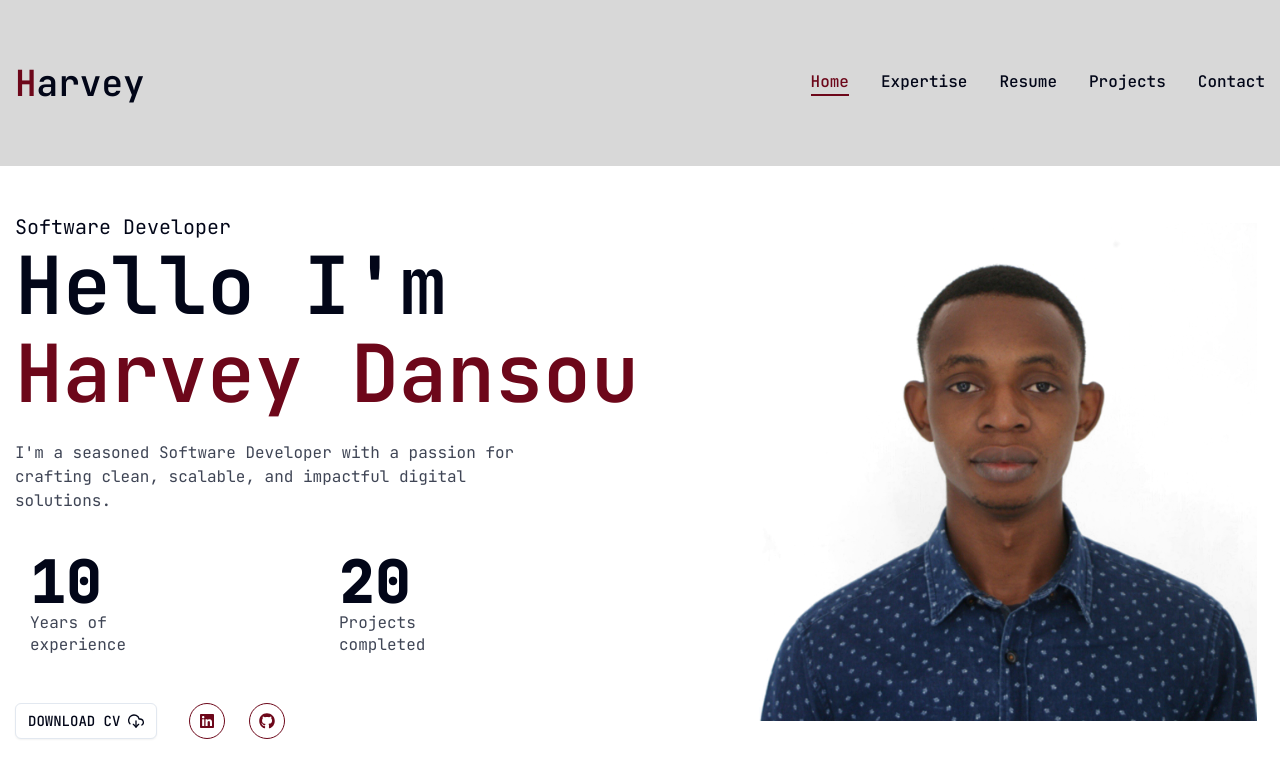
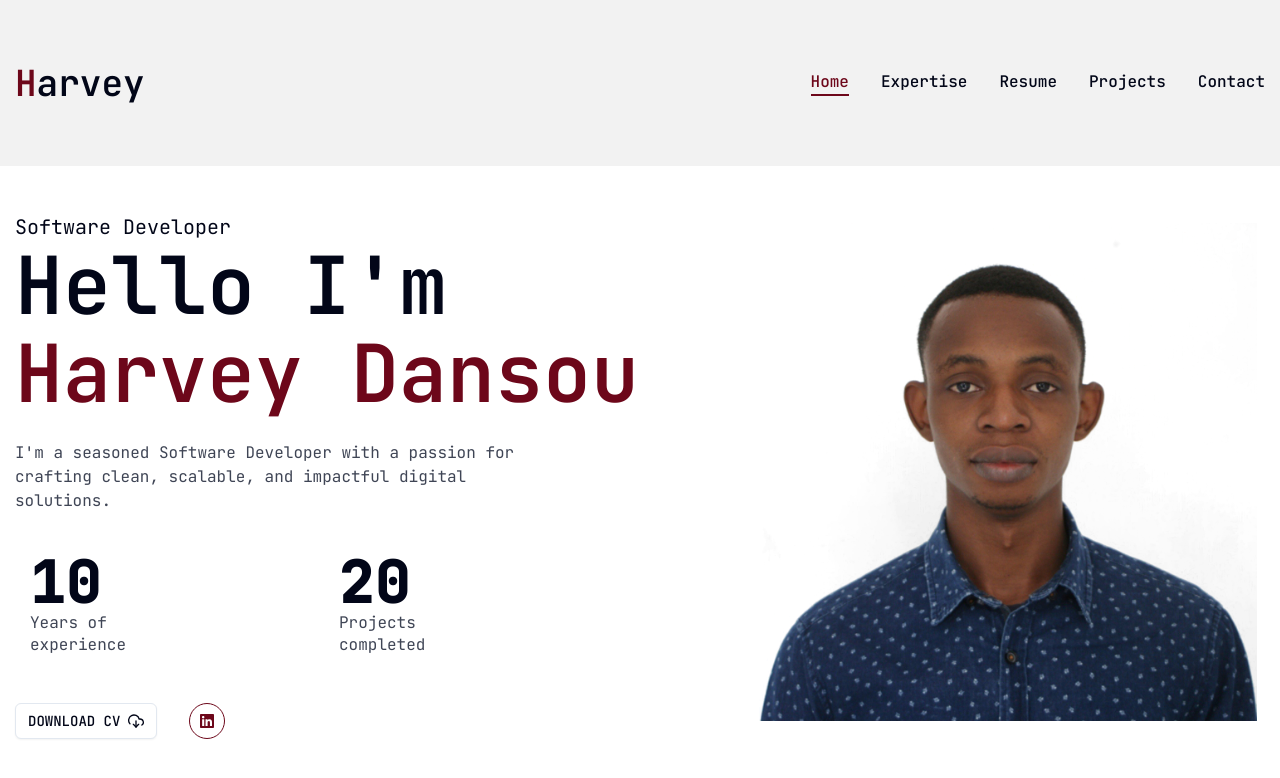
Before and after one commit to HarveyDansou/portfolio, a Next.js app: page / in a window 1280 px wide. Shown: the top 778 px of the page. Built offline with nearby package versions, Linux system fonts and the light colour scheme.

Commit message:
Github button removed

```diff
--- a/app/contact/page.tsx
+++ b/app/contact/page.tsx
@@ -19,7 +19,7 @@ const info = [
   {
     icon: <FaEnvelope />,
     title: "Email",
-    description: "contact@harveydansou.com",
+    description: "hairvey.dansou@gmail.com",
   },
   {
     icon: <FaMapMarkedAlt />,
--- a/app/resume/page.tsx
+++ b/app/resume/page.tsx
@@ -8,6 +8,7 @@ import {
   FaReact,
   FaJava,
   FaAws,
+  FaPython,
   FaGit,
   FaGithub,
   FaDocker,
@@ -21,6 +22,7 @@ import {
   SiOracle,
   SiUml,
   SiJira,
+  SiTypescript,
 } from "react-icons/si";
 import { motion } from "framer-motion";
 import { Tabs, TabsContent, TabsList, TabsTrigger } from "@/components/ui/tabs";
@@ -54,13 +56,17 @@ const skills = {
         name: "java",
       },
       {
+        icon: <FaPython />,
+        name: "python",
+      },
+      {
         icon: <FaJs />,
         name: "javaScript",
       },
-      // {
-      //   icon: <SiTypescript />,
-      //   name: "typeScript",
-      // },
+      {
+        icon: <SiTypescript />,
+        name: "typeScript",
+      },
       {
         icon: <FaReact />,
         name: "react.js",
--- a/components/Header.tsx
+++ b/components/Header.tsx
@@ -13,7 +13,8 @@ const Header = () => {
     path === pathname && "border-b-2 border-accent text-accent";
 
   return (
-    <header className="py-8 xl:py-12 bg-[#d8d8d8]">
+    // <header className="py-8 xl:py-12 bg-[#d8d8d8]">
+    <header className="py-8 xl:py-12 bg-[#f2f2f2]">
       <div className="container mx-auto flex justify-between items-center">
         {/*logo*/}
         <Link href=".">
--- a/components/MobileNav.tsx
+++ b/components/MobileNav.tsx
@@ -14,7 +14,8 @@ const MobileNav = ({ links, setStyles }: Props) => {
         <CiMenuBurger className="text-[32px] text-accent" />
       </SheetTrigger>
 
-      <SheetContent className="flex flex-col bg-[#d8d8d8]">
+      {/* <SheetContent className="flex flex-col bg-[#d8d8d8]"> */}
+      <SheetContent className="flex flex-col bg-[#f2f2f2]">
         {/* logo */}
         <div className="text-center text-2xl mt-32 mb-40">
           <Link href="/">
--- a/components/Social.tsx
+++ b/components/Social.tsx
@@ -8,7 +8,7 @@ interface Props {
 
 const socials = [
   { icon: <FaLinkedin />, path: "https://www.linkedin.com/in/harvey-dansou/" },
-  { icon: <FaGithub />, path: "https://github.com/HarveyDansou" },
+  // { icon: <FaGithub />, path: "https://github.com/HarveyDansou" },
   // { icon: <FaYoutube />, path: "https://www.youtube.com/@harveydansou" },
   // { icon: <FaTwitter />, path: "https://x.com/HairveyDansou" },
 ];
```
Also changed, not shown: tsconfig.json (+19 -5 lines).
